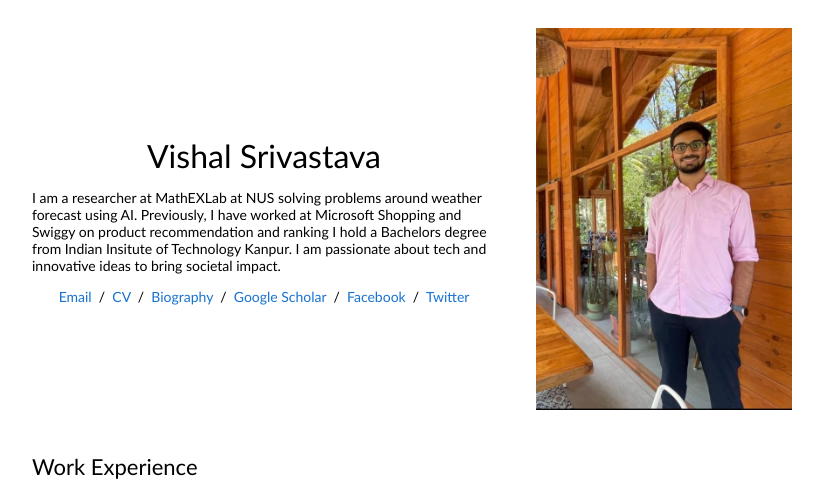
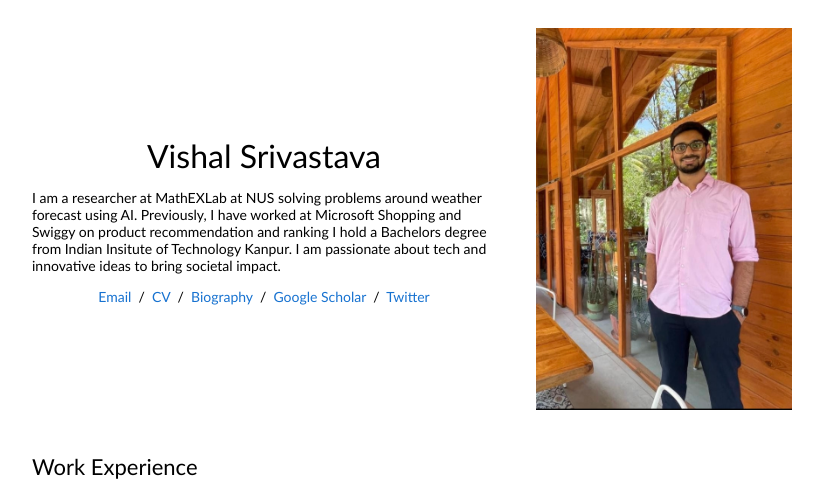
Before and after one commit to visriv/visriv.github.io, a plain HTML site: page index.html in a window 1280 px wide. Shown: the top 497 px of the page, without its empty margins (228-1051 px from the left). Drawn offline with Linux system fonts and the light colour scheme.

Commit message:
remove facebook

```diff
--- a/index.html
+++ b/index.html
@@ -33,7 +33,6 @@
                 <a href="data/visriv-CV.pdf">CV</a> &nbsp/&nbsp
                 <a href="data/visriv-bio.txt">Biography</a> &nbsp/&nbsp
                 <a href="https://scholar.google.com/J">Google Scholar</a> &nbsp/&nbsp
-                <a href="https://www.facebook.com/vishal.srivastava.1806/">Facebook</a> &nbsp/&nbsp
                 <a href="https://twitter.com/VishalS36483819">Twitter</a>
               </p>
             </td>
```
